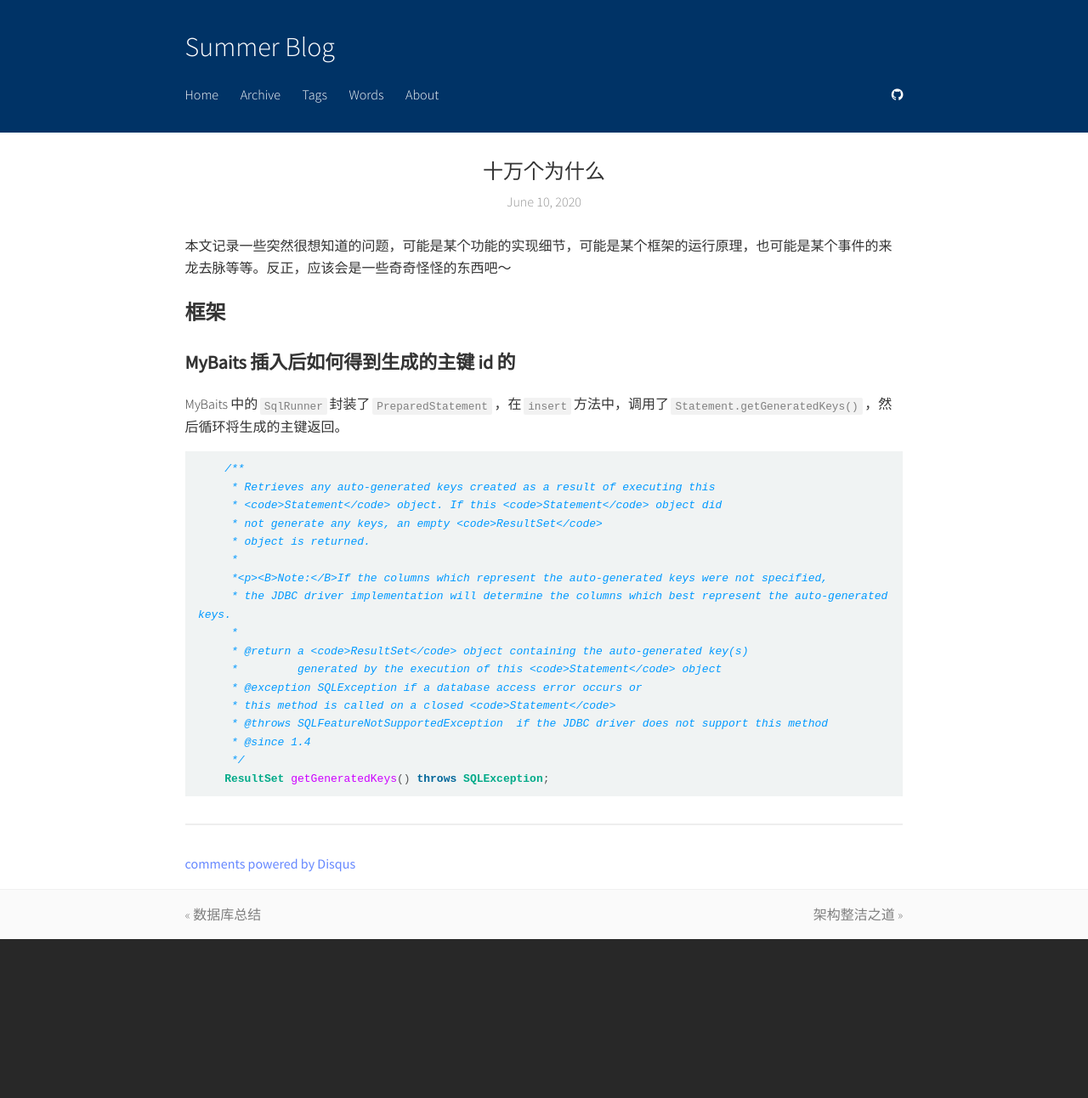
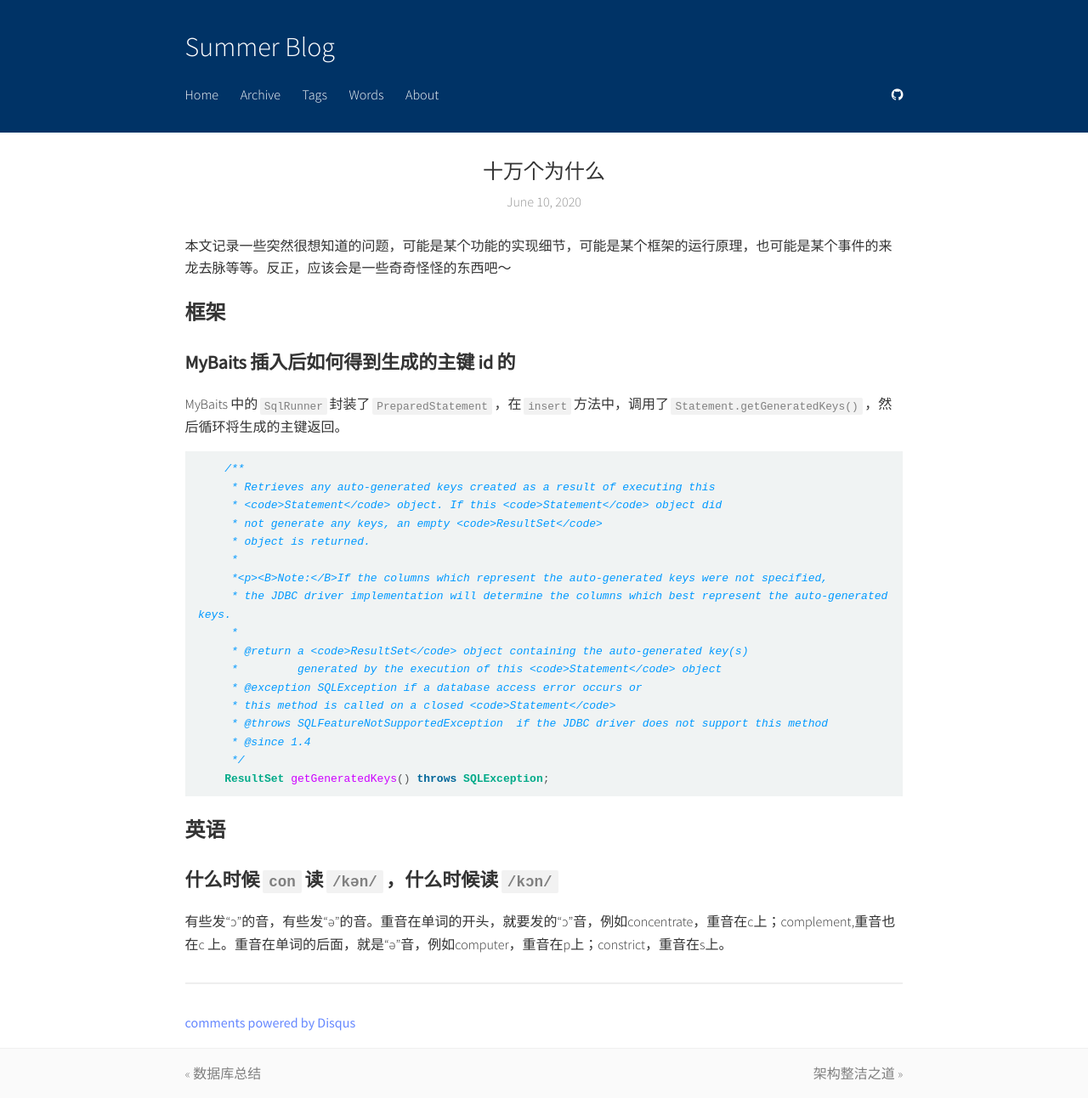
Before and after one commit to summer00/summer00.github.io, a Jekyll site: the page built from _posts/2020-06-10-whyyyyyy.md, in a window 1280 px wide. Shown: the whole page at 85% size. Built offline with Jekyll 4.4.1, drawn with Linux system fonts in a browser that asks for light colours; comment, search, counter and statistics services are not loaded; before the commit the page ends 1105 px from its top, so only the background shows below that.

Commit message:
update 2021-1-15

````diff
--- a/_posts/2020-06-10-whyyyyyy.md
+++ b/_posts/2020-06-10-whyyyyyy.md
@@ -31,3 +31,9 @@ MyBaits 中的`SqlRunner`封装了`PreparedStatement`，在`insert`方法中，
      */
     ResultSet getGeneratedKeys() throws SQLException;
 ```
+
+# 英语
+
+## 什么时候`con`读`/kən/`，什么时候读`/kɔn/`
+
+有些发“ɔ”的音，有些发“ə”的音。重音在单词的开头，就要发的“ɔ”音，例如concentrate，重音在c上；complement,重音也在c 上。重音在单词的后面，就是“ə”音，例如computer，重音在p上；constrict，重音在s上。
````
